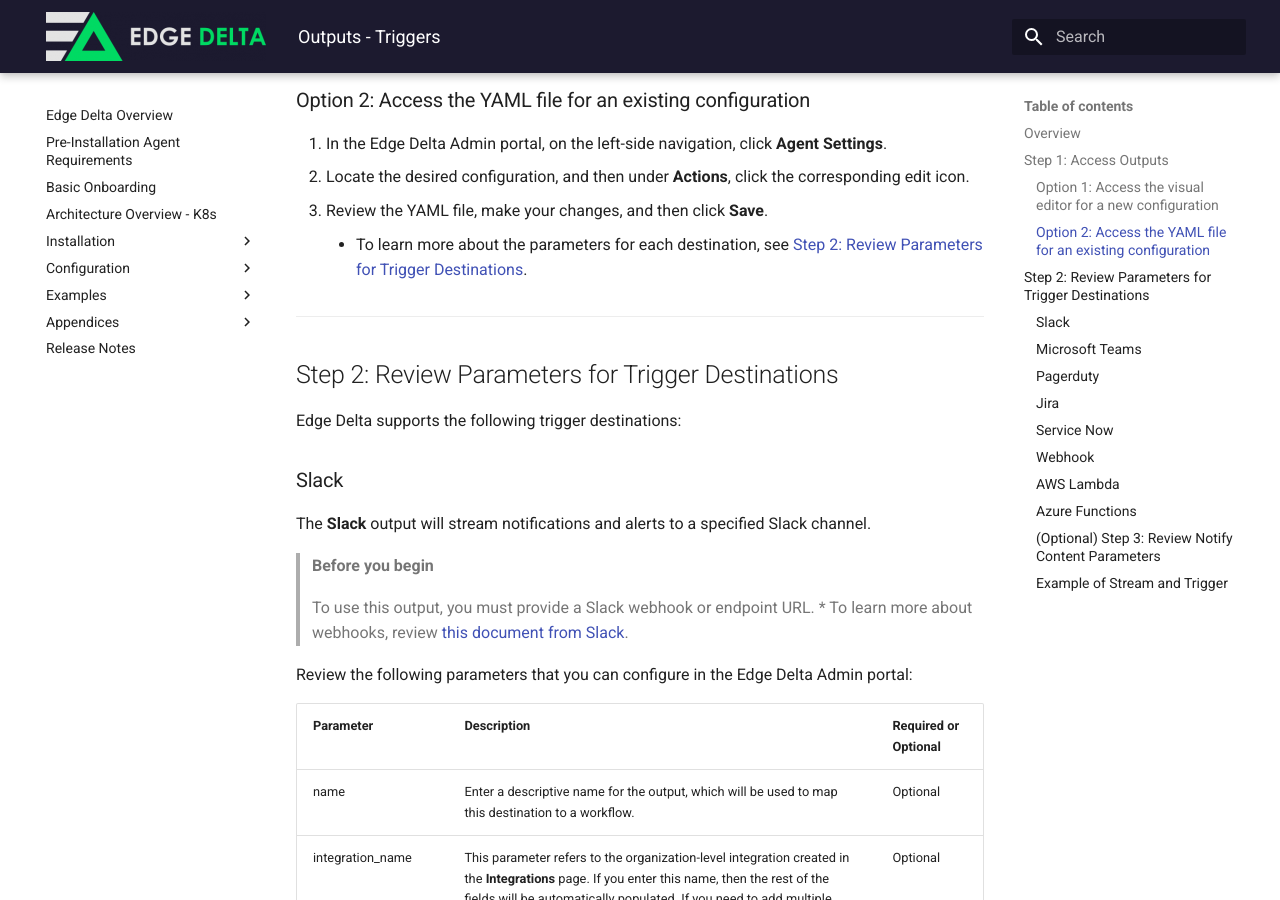
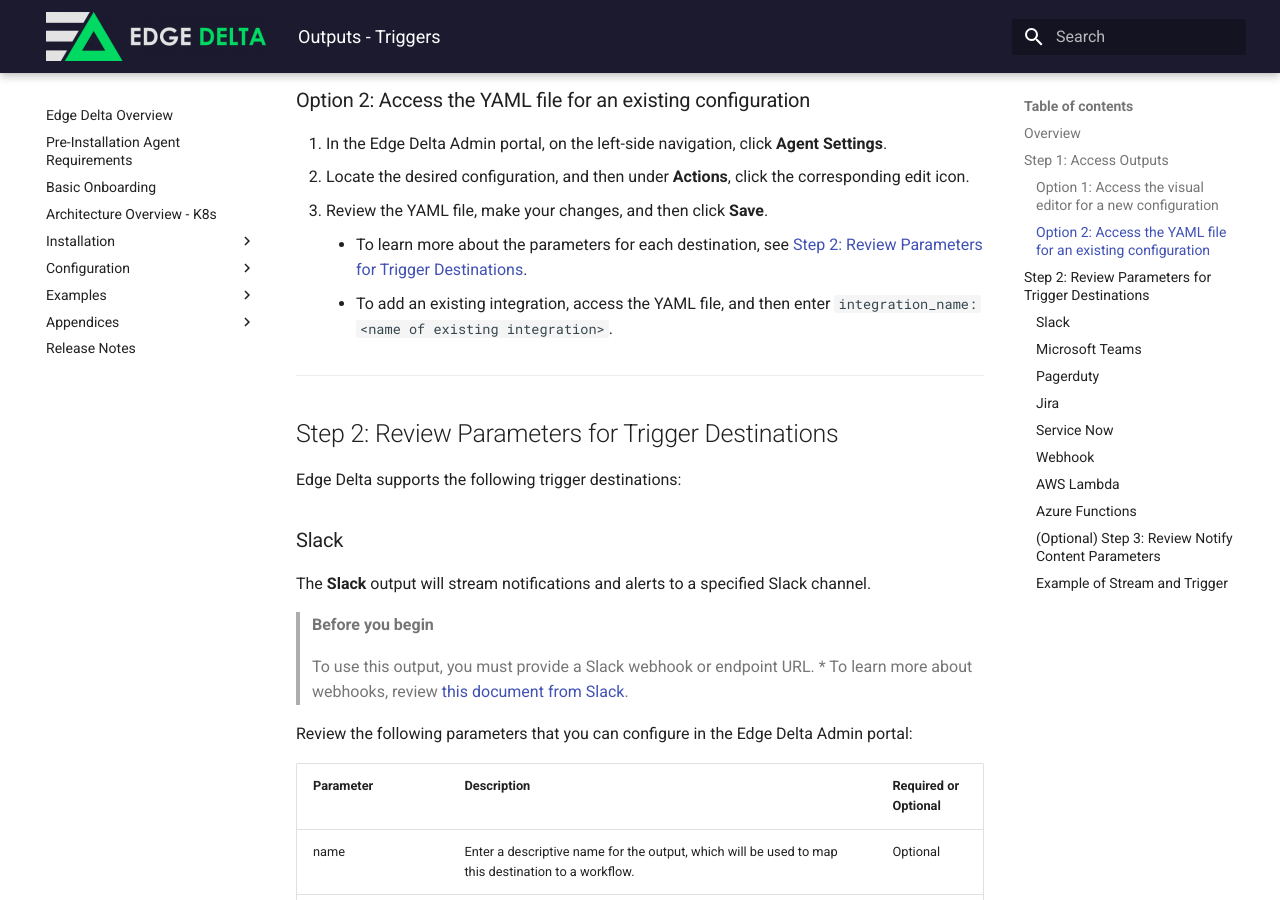
Before and after one commit to edgedelta/docs, an MkDocs documentation site: the page built from docs/configuration/outputs-triggers.md, in a window 1280 px wide and 900 px high, scrolled down 1200 px. Built offline with MkDocs 1.6.1 and Material for MkDocs 9.7.7, drawn with Linux system fonts in a browser that asks for light colours; part of the change alters nothing that is shown; some of the changed text lies outside the part shown.

Commit message:
Update outputs-triggers.md

```diff
--- a/docs/configuration/outputs-triggers.md
+++ b/docs/configuration/outputs-triggers.md
@@ -13,7 +13,7 @@ An **Output - Trigger** focuses on alerting and automation systems. Specifically
 
 > **Note**
 >
-> Edge Delta offers additional output types, specifically **Stream** and **Archive**.
+> Edge Delta offers additional output types, specifically **Streams** and **Archives**.
 >   * To learn more, see [Outputs-Streams](outputs-streams.md) and [Outputs-Archives](outputs-archives.md).
 
 ***
@@ -50,6 +50,7 @@ At a high level, there are 2 ways to manage **Outputs**:
 3. Review the YAML file, make your changes, and then click **Save**.
 
     * To learn more about the parameters for each destination, see [Step 2: Review Parameters for Trigger Destinations](#step-2-review-parameters-for-trigger-destinations).
+    * To add an existing integration, access the YAML file, and then enter ``integration_name: <name of existing integration>``.
 
 ***
 
```
